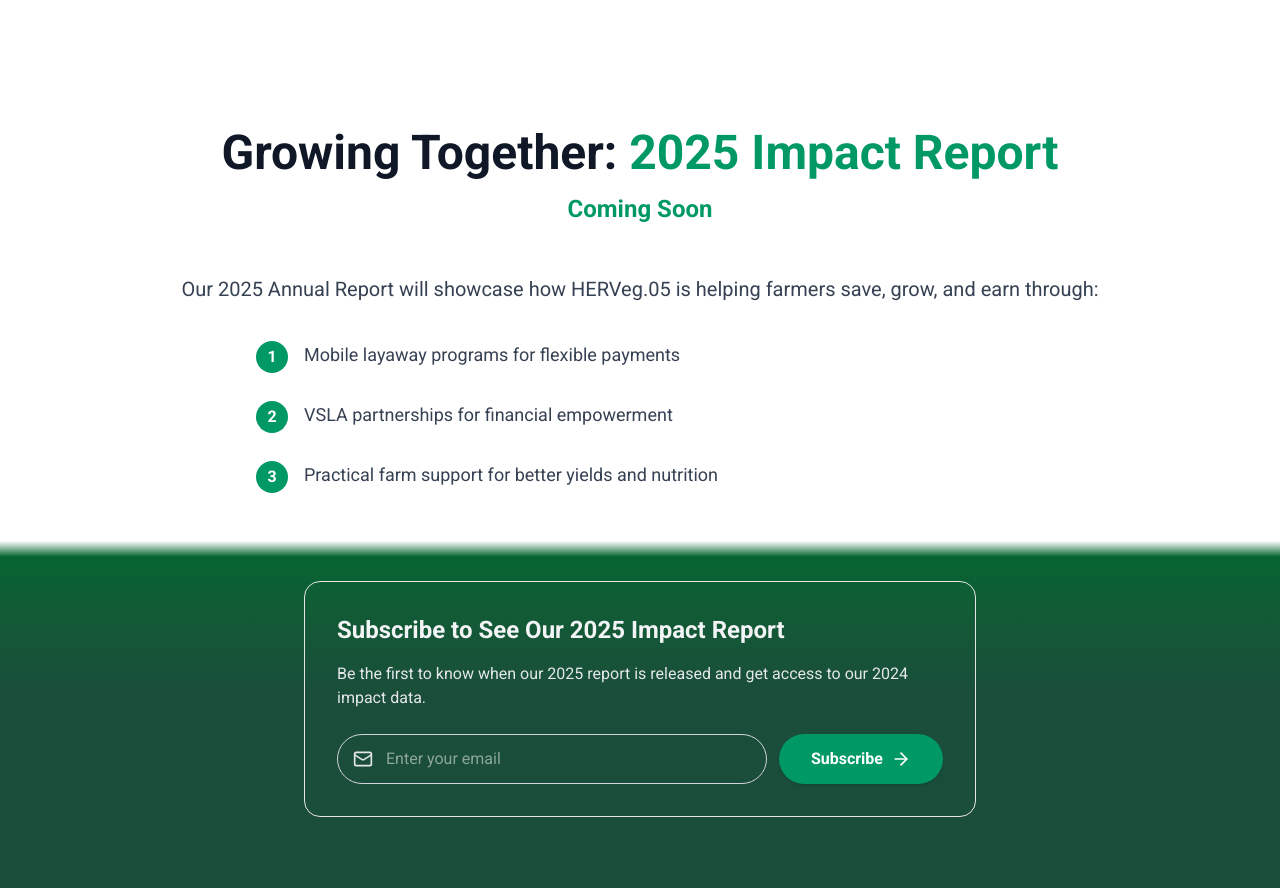
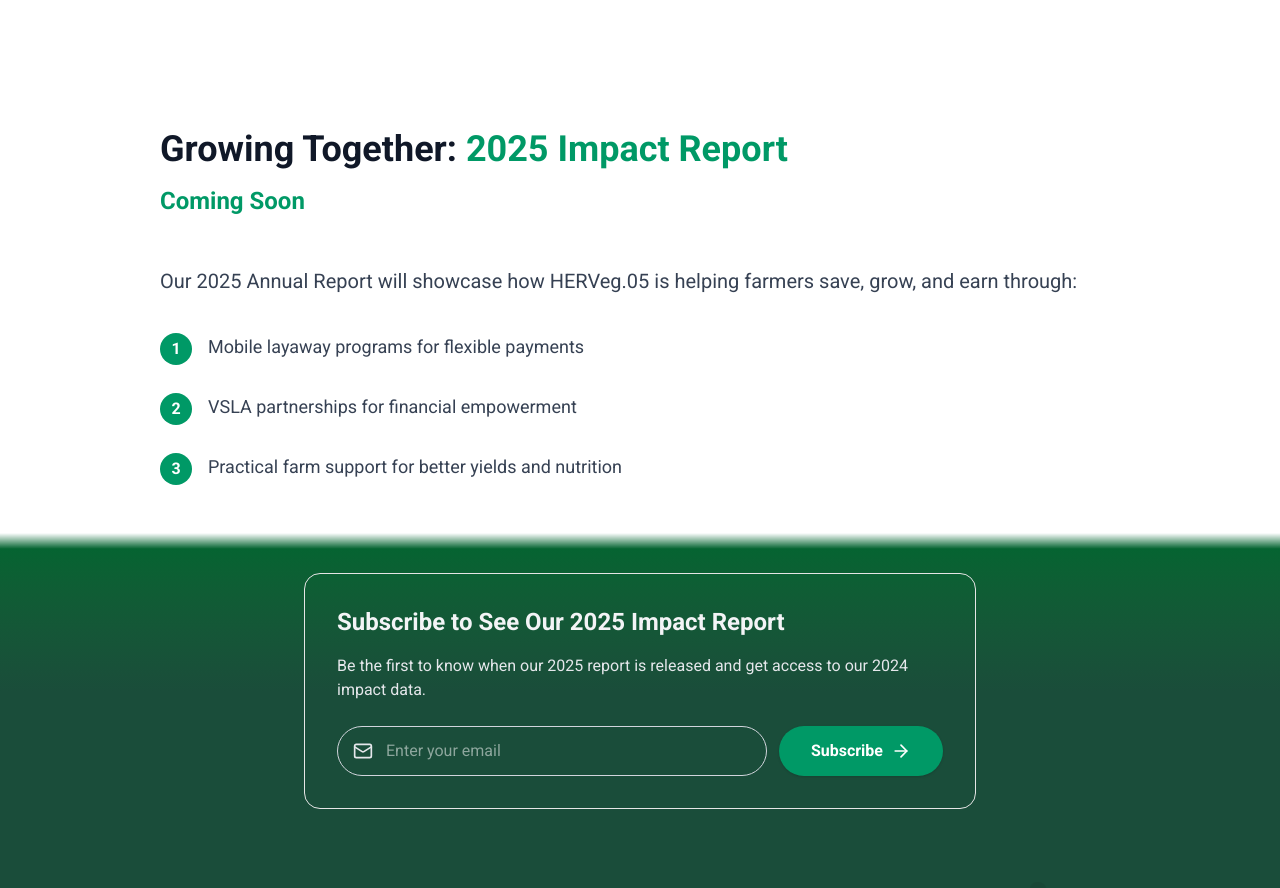
Before and after one commit to Mhando-Z/HervegWeb, a Next.js app: page /aboutus/whoweare in a window 1280 px wide. Shown: the part 2120-3008 px from the top of the page. Built offline with nearby package versions, Linux system fonts and the light colour scheme; a web font is replaced by a local one.

Commit message:
Phase One

```diff
--- a/src/app/aboutus/whoweare/page.jsx
+++ b/src/app/aboutus/whoweare/page.jsx
@@ -591,11 +591,11 @@
             whileInView="animate"
             viewport={{ once: true, margin: "-100px" }}
             variants={staggerContainer}
-            className="text-center"
+            className=""
           >
             {/* Headline */}
             <motion.div variants={fadeInUp} className="mb-12">
-              <h2 className="text-4xl md:text-5xl font-bold text-gray-900 mb-4">
+              <h2 className="text-4xl  font-bold text-gray-900 mb-4">
                 Growing Together:{" "}
                 <span className="text-emerald-600">2025 Impact Report</span>
               </h2>
@@ -612,7 +612,7 @@
               </p>
 
               {/* Three Pillars */}
-              <div className="max-w-3xl mx-auto space-y-6 text-left">
+              <div className=" space-y-6 text-left">
                 <div className="flex items-start">
                   <span className="shrink-0 w-8 h-8 bg-emerald-600 text-white rounded-full flex items-center justify-center font-semibold mr-4 mt-1">
                     1
```
